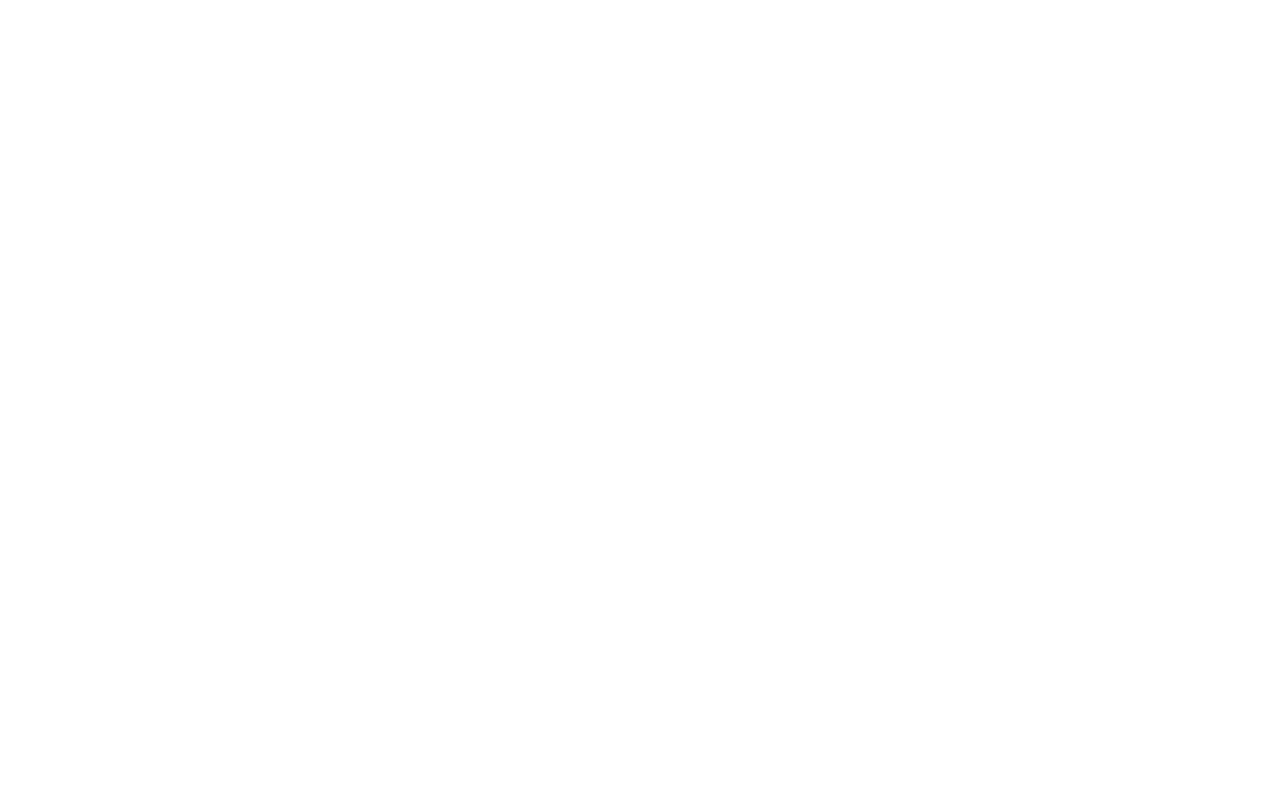
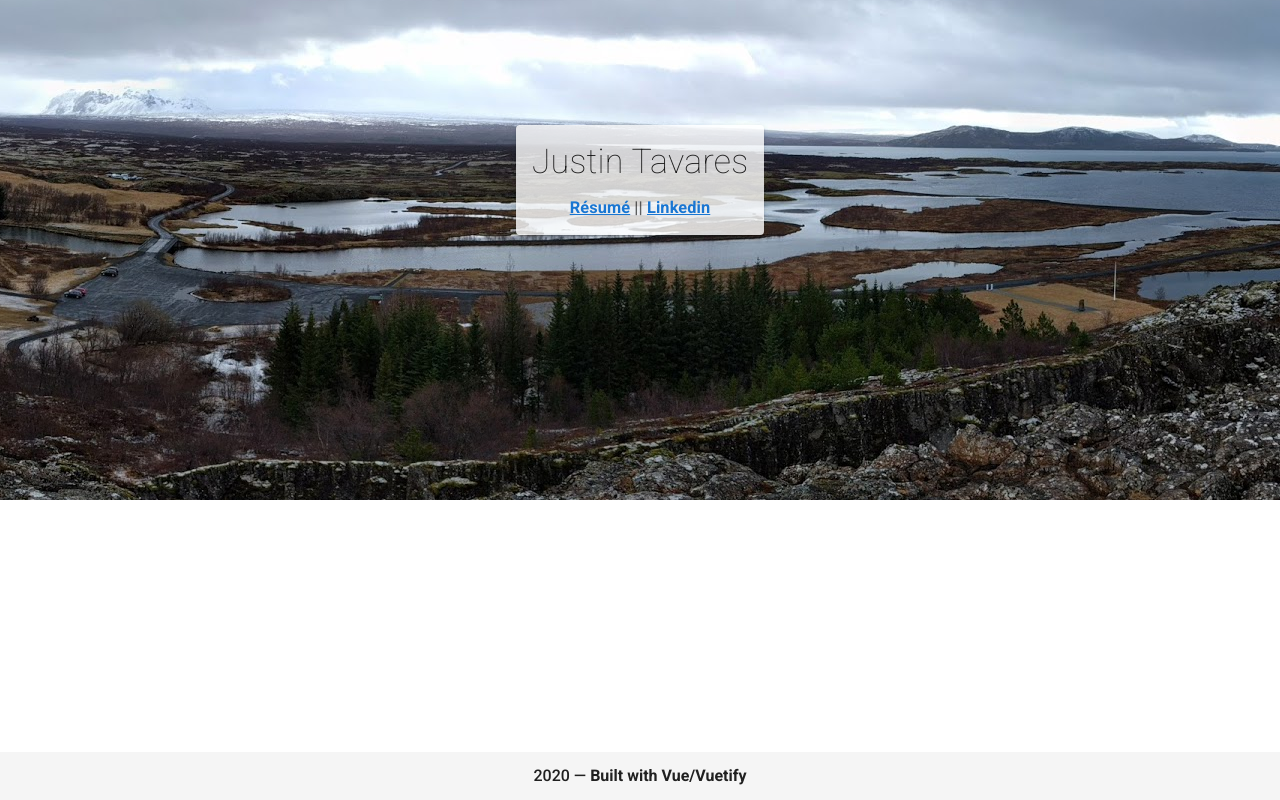
Before and after one commit to Jtav1/portfolio, a Vue app: page / in a window 1280 px wide. Built offline with nearby package versions, Linux system fonts and the light colour scheme.

Commit message:
match existing site

```diff
--- a/src/App.vue
+++ b/src/App.vue
@@ -3,6 +3,19 @@
     <v-content>
       <Homepage />
     </v-content>
+     <v-footer
+        app
+        absolute
+        padless
+				class="font-weight-medium"
+			>
+				<v-col
+				class="text-center"
+				cols="12"
+				>
+				{{ new Date().getFullYear() }} — <strong>Built with Vue/Vuetify</strong>
+				</v-col>
+			</v-footer>
   </v-app>
 </template>
 
--- a/src/components/Homepage.vue
+++ b/src/components/Homepage.vue
@@ -1,16 +1,32 @@
 <template>
-<div id="homepage">
-
-
-</div>
+  <div id="homepage">
+    <v-parallax src="../assets/pic.jpg">
+      <v-layout column justify-center align-center>
+        <v-flex xs12 sm8 md6>
+          <v-card color="rgb(255, 255, 255, 0.8)">
+            <v-card-title class="custom-selector headline">
+              <h1 class="display-1 font-weight-thin mb-4">Justin Tavares</h1>
+              <br />
+            </v-card-title>
+            <v-card-subtitle>
+              <h3 class="text-center">
+                <a href="resume.html">Résumé</a> ||
+                <a href="https://www.linkedin.com/in/justin-tavares-b0459a5a/"
+                  >Linkedin</a
+                >
+              </h3>
+            </v-card-subtitle>
+          </v-card>
+        </v-flex>
+      </v-layout>
+    </v-parallax>
+  </div>
 </template>
 
 <script>
 export default {
-  name: 'homepage',
+  name: "homepage",
 
-  data: () => ({
-
-  }),
+  data: () => ({})
 };
 </script>
```
Also changed, not shown: src/assets/pic.jpg (added).
